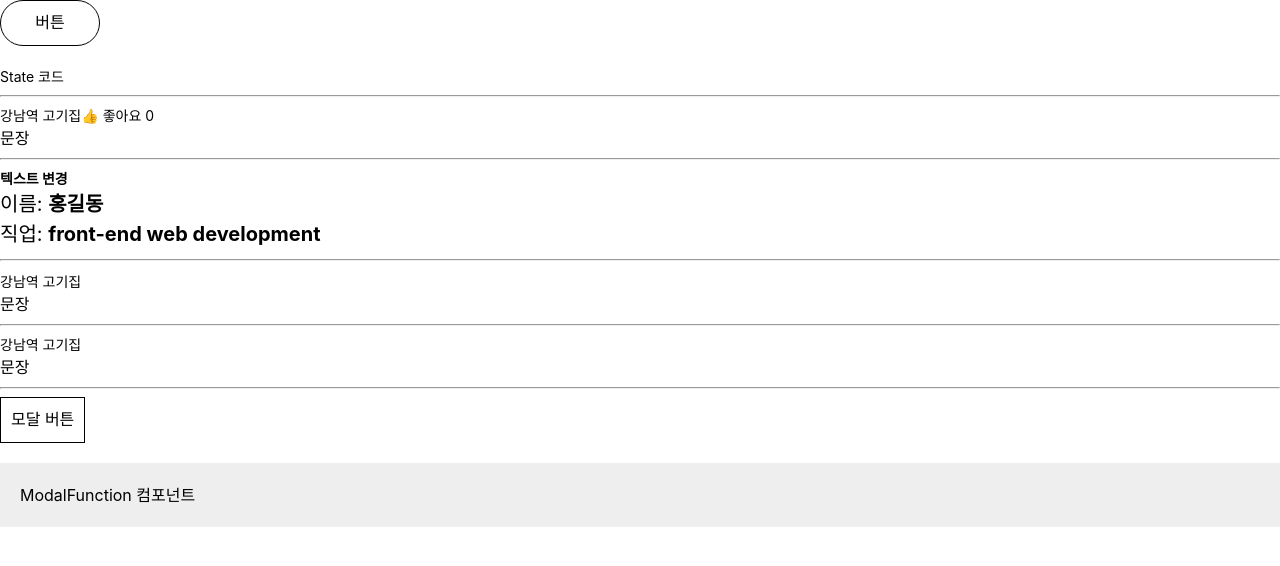
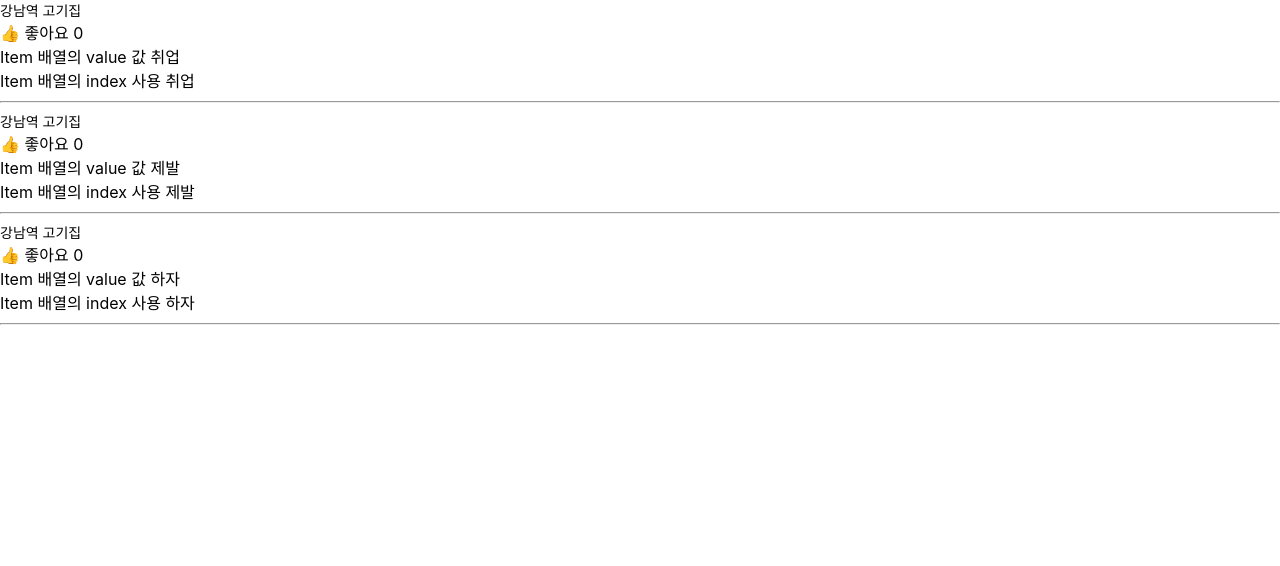
Before and after one commit to wangkodok/React-Study, a React (Create React App) app in the folder my-app/: page / in a window 1280 px wide. Shown: the top 566 px of the page. Built offline with nearby package versions, Linux system fonts and the light colour scheme.

Commit message:
리액트 map() 함수 사용

```diff
--- /dev/null
+++ b/my-app/src/chapter_state/StateMap.jsx
@@ -0,0 +1,49 @@
+import React from "react";
+import { useState } from 'react';
+import './Style.css'
+
+function State() {
+    let posts = '강남역 고기집';
+    let [countClick, setCountClick] = useState([
+        0,
+        0,
+        0,
+    ]);
+    console.log(countClick, 'countClick')
+    console.log(setCountClick, 'setCountClick')
+
+    let [Item, setItems] = useState(
+        [
+            '취업',
+            '제발',
+            '하자',
+        ]
+    )
+
+    return (
+        <div>
+            {
+                Item.map(function(data, i) {
+                    console.log(data);
+                    console.log(i);
+                    return (
+                        <div key={i}>
+                            <h4>{ posts }</h4>
+                            <span onClick={function() {
+                                let arrays = [...countClick];
+                                arrays[i] = arrays[i] + 1;
+                                console.log(arrays, '김승구');
+                                setCountClick(arrays);
+                            }}>👍 좋아요 {countClick[i]}</span>
+                            <p>Item 배열의 value 값 { data }</p>
+                            <p>Item 배열의 index 사용 { Item[i] }</p>
+                            <hr />
+                        </div>
+                    )
+                })
+            }
+        </div>
+    )
+}
+
+export default State;
--- a/my-app/src/index.js
+++ b/my-app/src/index.js
@@ -4,12 +4,12 @@ import './index.css';
 import App from './App';
 import reportWebVitals from './reportWebVitals';
 
-import StateClick from './chapter_state/StateClick'
+import StateMap from './chapter_state/StateMap'
 
 const root = ReactDOM.createRoot(document.getElementById('root'));
 root.render(
   <React.StrictMode>
-    <StateClick />
+    <StateMap />
   </React.StrictMode>
 )
 
```
